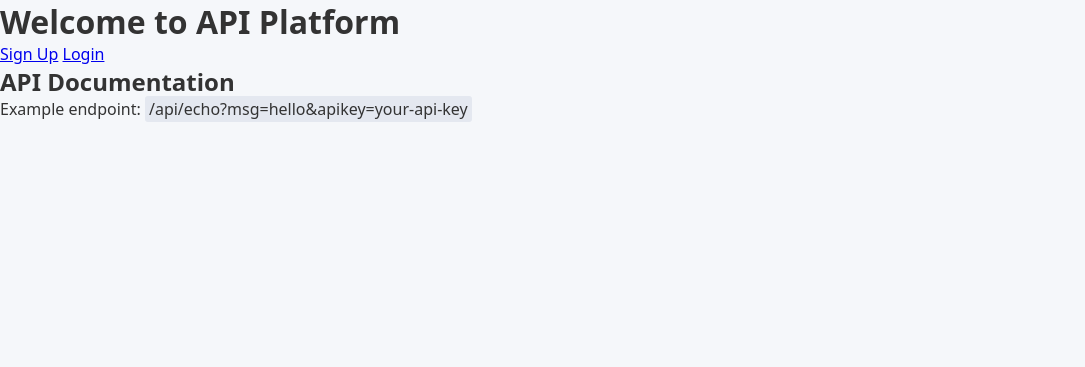
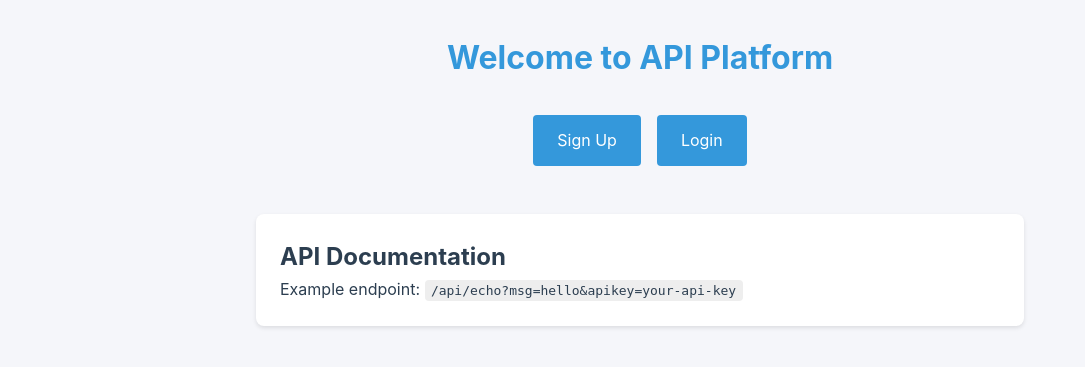
Before and after one commit to Xuankiendev/api-vxk1997, a FastAPI app: page / in a window 1280 px wide. Shown: the top 367 px of the page, without its empty margins (0-1085 px from the left). Run offline with FastAPI, Linux system fonts and the light colour scheme.

Commit message:
Update style.css

```diff
--- a/static/css/style.css
+++ b/static/css/style.css
@@ -1,10 +1,102 @@
-* { margin:0; padding:0; box-sizing:border-box; font-family:system-ui, sans-serif; }
-body { background:#f5f7fa; color:#333; }
-header { background:#0066ff; color:#fff; padding:1rem 1.5rem; display:flex; align-items:center; justify-content:space-between; }
-header a { color:#fff; margin-left:1rem; text-decoration:none; }
-main, form { max-width:480px; margin:2rem auto; padding:0 1rem; }
-form { display:flex; flex-direction:column; gap:0.75rem; }
-input, button { padding:0.6rem 0.75rem; border:1px solid #ccc; border-radius:4px; font-size:1rem; }
-button { background:#0066ff; color:#fff; border:none; cursor:pointer; }
-button:hover { background:#004ece; }
-code { background:#e4e8f0; padding:2px 4px; border-radius:3px; }
+:root {
+    --primary-color: #3498db;
+    --background-color: #f5f6fa;
+    --text-color: #2c3e50;
+}
+
+* {
+    margin: 0;
+    padding: 0;
+    box-sizing: border-box;
+}
+
+body {
+    font-family: -apple-system, BlinkMacSystemFont, 'Segoe UI', Roboto, sans-serif;
+    background: var(--background-color);
+    color: var(--text-color);
+    line-height: 1.6;
+}
+
+.container {
+    max-width: 800px;
+    margin: 2rem auto;
+    padding: 0 1rem;
+}
+
+h1 {
+    text-align: center;
+    margin-bottom: 2rem;
+    color: var(--primary-color);
+}
+
+.auth-form {
+    display: flex;
+    flex-direction: column;
+    gap: 1rem;
+    max-width: 400px;
+    margin: 0 auto;
+}
+
+input {
+    padding: 0.8rem;
+    border: 1px solid #ddd;
+    border-radius: 4px;
+    font-size: 1rem;
+}
+
+.button {
+    background: var(--primary-color);
+    color: white;
+    padding: 0.8rem 1.5rem;
+    border: none;
+    border-radius: 4px;
+    cursor: pointer;
+    text-decoration: none;
+    text-align: center;
+    font-size: 1rem;
+    transition: opacity 0.2s;
+}
+
+.button:hover {
+    opacity: 0.9;
+}
+
+.nav-links {
+    display: flex;
+    gap: 1rem;
+    justify-content: center;
+    margin-bottom: 2rem;
+}
+
+.api-docs {
+    margin-top: 3rem;
+    padding: 1.5rem;
+    background: white;
+    border-radius: 8px;
+    box-shadow: 0 2px 4px rgba(0,0,0,0.1);
+}
+
+code {
+    background: #eee;
+    padding: 0.2rem 0.4rem;
+    border-radius: 4px;
+    font-family: monospace;
+}
+
+#apiKey {
+    margin-top: 1rem;
+    text-align: center;
+    padding: 1rem;
+    background: #e8f5e9;
+    border-radius: 4px;
+}
+
+@media (max-width: 600px) {
+    .container {
+        margin: 1rem auto;
+    }
+
+    .auth-form {
+        max-width: 100%;
+    }
+}
```
